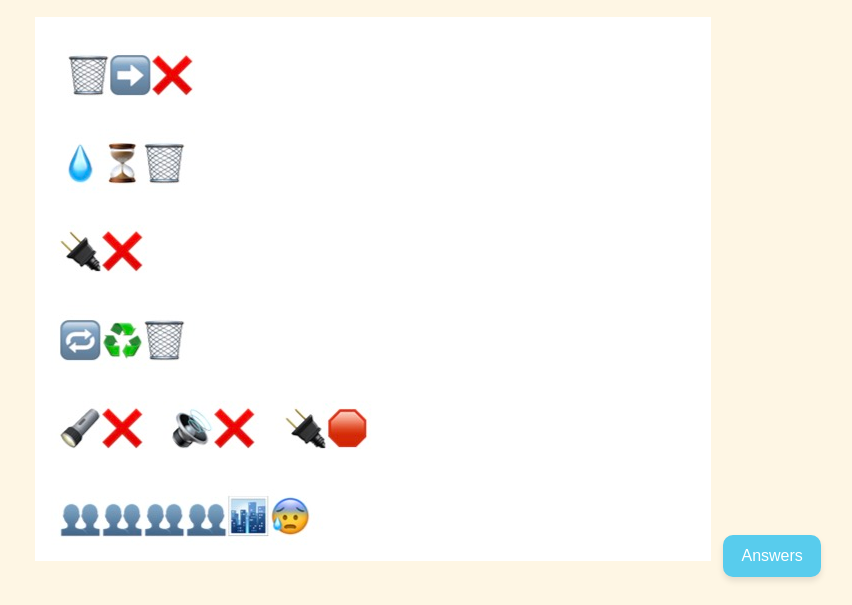
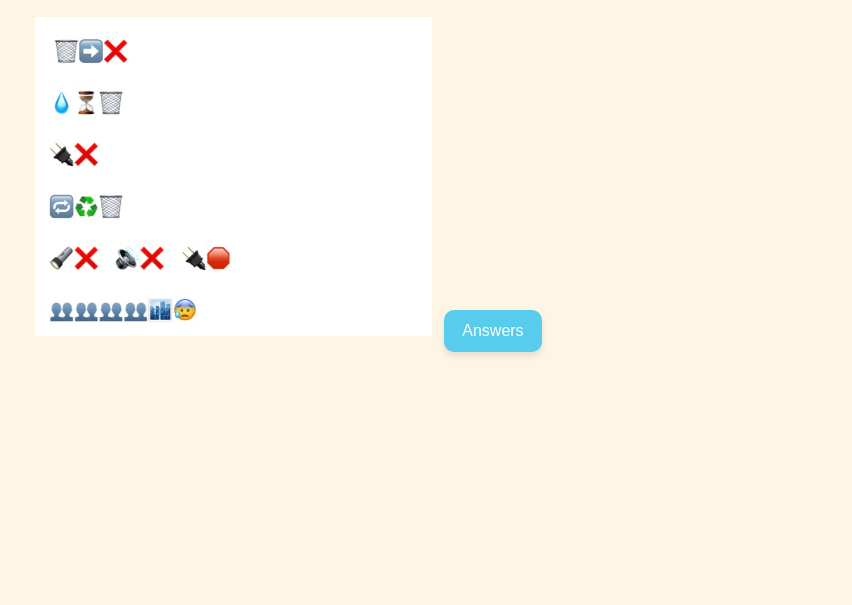
Before and after one commit to iesrcid/NuriaCerveraEnglishTeacher, a plain HTML site: page environmental_emoji.html in a window 1280 px wide. Shown: the part 311-916 px from the top of the page, without its empty margins (208-1060 px from the left). After the commit the page ends 800 px from the top, so only its background shows below. Drawn offline with Linux system fonts and the light colour scheme.

Commit message:
Update environmental_emoji.html

```diff
--- a/environmental_emoji.html
+++ b/environmental_emoji.html
@@ -141,7 +141,7 @@
 
   <h1>Environmental emoji 🌿</h1>
   <div id="controls">
-    <img src="EmojiEnviromental.jpeg">
+    <img src="EmojiEnviromental.jpeg" width=50%>
     <a href="environmental_emojiS.html"><button>Answers</button></a>
   </div>
 
```
